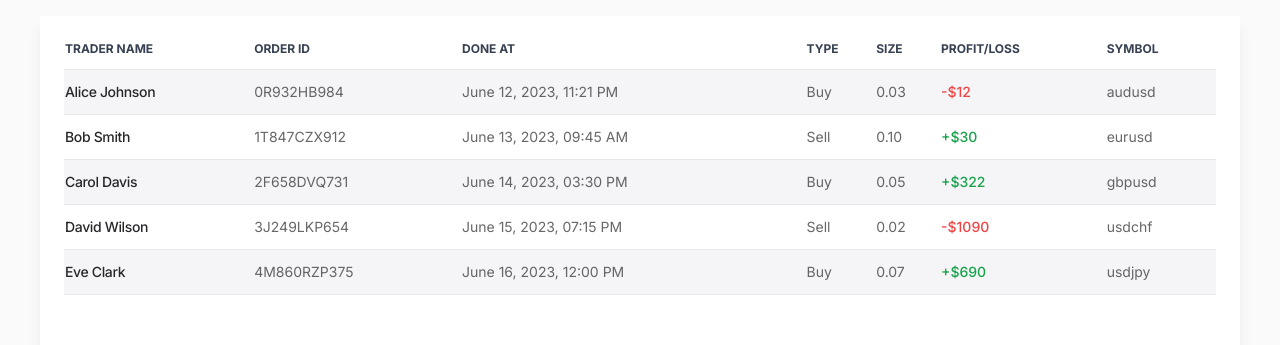
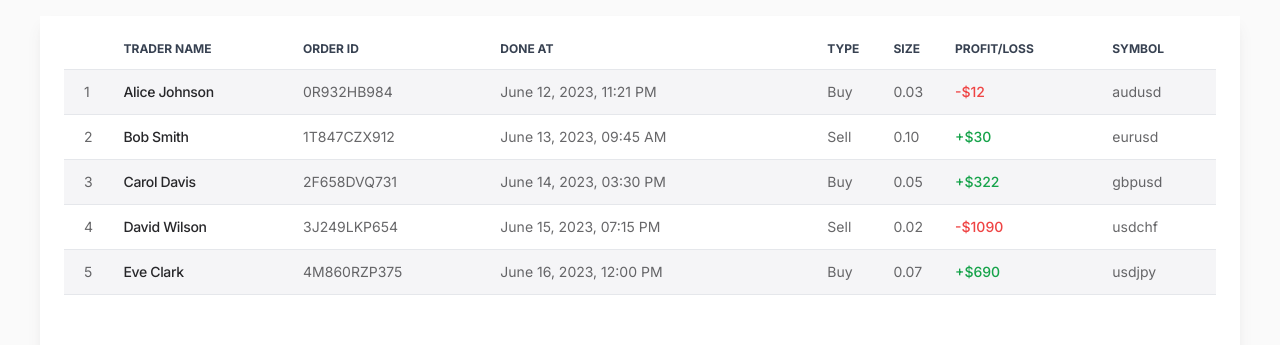
Before and after one commit to kevindermot99/simpleTrading, a React (Vite) app: page /#/leaders in a window 1280 px wide. Shown: the part 265-610 px from the top of the page. Built offline with nearby package versions, Linux system fonts and the light colour scheme; a web font is replaced by a local one.

Commit message:
Update Leaders.jsx

```diff
--- a/src/pages/Leaders.jsx
+++ b/src/pages/Leaders.jsx
@@ -224,6 +224,9 @@ function Leaders() {
                             <thead class="text-xs text-gray-700 uppercase border-b">
                                 <tr>
                                     <th scope="col" class=" pb-3">
+
+                                    </th>
+                                    <th scope="col" class=" pb-3">
                                         Trader name
                                     </th>
                                     <th scope="col" class=" pb-3">
@@ -249,6 +252,7 @@ function Leaders() {
                             <tbody>
                                 {testTransactions.map((transaction, index) => (
                                     <tr class="even:bg-white odd:bg-border-lines-light/40 border-b text-sm text-text-color-black/70 ">
+                                        <td class=" py-3 pl-5">{index+1}</td>
                                         <td class=" py-3 font-medium text-text-color-black whitespace-nowrap tracking-tight ">
                                             {transaction.name}
                                         </td>
```
